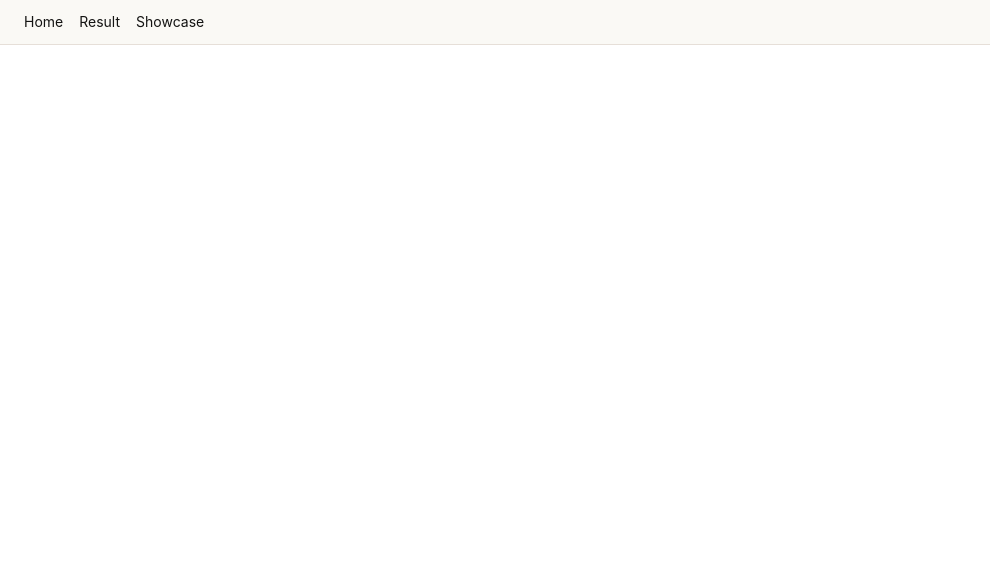
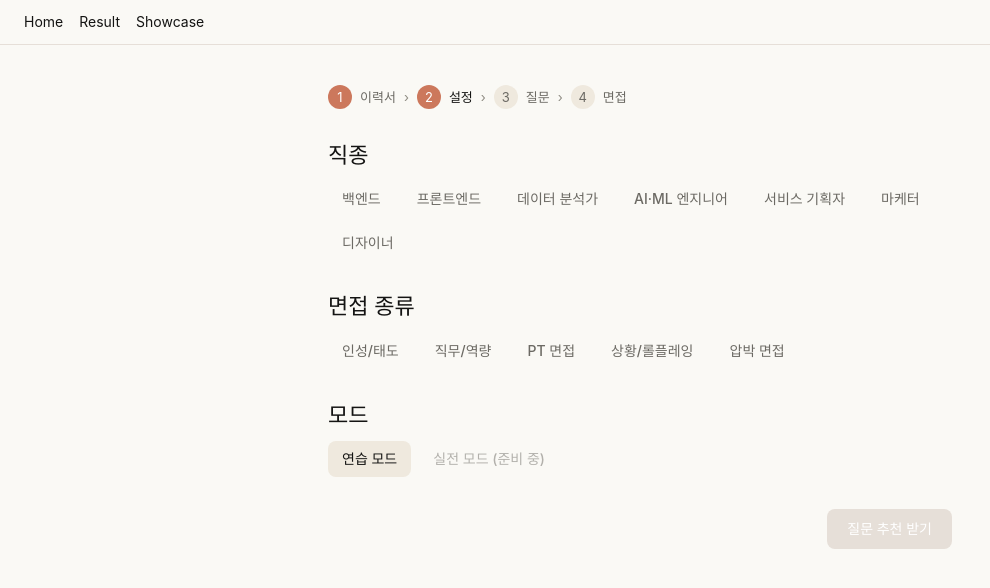
Before and after one commit to Parapara-Sejong/speech-mirror, a React (Vite) app in the folder frontend/: page /setup in a window 1280 px wide. Shown: the top 588 px of the page, without its empty margins (0-990 px from the left). Built offline with nearby package versions, Linux system fonts and the light colour scheme; no server answers; a web font is replaced by a local one.

Commit message:
feat : 직종·면접종류·모드 설정 화면 #10

```diff
--- a/frontend/src/App.tsx
+++ b/frontend/src/App.tsx
@@ -3,6 +3,7 @@ import { BrowserRouter, Link, Route, Routes } from 'react-router-dom';
 import { AnalysisPage } from './pages/AnalysisPage';
 import { HomePage } from './pages/HomePage';
 import { ResultPage } from './pages/ResultPage';
+import { SetupPage } from './pages/SetupPage';
 import { ShowcasePage } from './pages/ShowcasePage';
 import { UploadPage } from './pages/UploadPage';
 
@@ -23,6 +24,7 @@ function App() {
       <Routes>
         <Route path="/" element={<HomePage />} />
         <Route path="/upload" element={<UploadPage />} />
+        <Route path="/setup" element={<SetupPage />} />
         <Route path="/result" element={<ResultPage />} />
         <Route path="/showcase" element={<ShowcasePage />} />
         <Route path="/dev" element={<AnalysisPage />} />
--- /dev/null
+++ b/frontend/src/pages/SetupPage.tsx
@@ -0,0 +1,78 @@
+import { useNavigate } from 'react-router-dom';
+
+import { FlowProgress } from '../components/interview/FlowProgress';
+import { Button } from '../components/ui/Button';
+import { CategoryTab } from '../components/ui/CategoryTab';
+import { recommendQuestions } from '../features/interview/mockQuestions';
+import { useInterviewStore } from '../features/interview/store';
+import { INTERVIEW_TYPES, JOBS } from '../features/interview/types';
+
+export function SetupPage() {
+  const navigate = useNavigate();
+  const job = useInterviewStore((s) => s.job);
+  const interviewType = useInterviewStore((s) => s.interviewType);
+  const mode = useInterviewStore((s) => s.mode);
+  const setJob = useInterviewStore((s) => s.setJob);
+  const setInterviewType = useInterviewStore((s) => s.setInterviewType);
+  const setMode = useInterviewStore((s) => s.setMode);
+  const setRecommended = useInterviewStore((s) => s.setRecommended);
+
+  const ready = job !== '' && interviewType !== '';
+
+  function onProceed() {
+    setRecommended(recommendQuestions(job, interviewType));
+    navigate('/questions');
+  }
+
+  return (
+    <main className="min-h-screen bg-canvas">
+      <div className="mx-auto flex max-w-2xl flex-col gap-8 px-6 py-10">
+        <FlowProgress current={1} />
+
+        <section className="flex flex-col gap-3">
+          <h2 className="text-title-lg font-medium text-ink">직종</h2>
+          <div className="flex flex-wrap gap-2">
+            {JOBS.map((j) => (
+              <CategoryTab key={j} active={job === j} onClick={() => setJob(j)}>
+                {j}
+              </CategoryTab>
+            ))}
+          </div>
+        </section>
+
+        <section className="flex flex-col gap-3">
+          <h2 className="text-title-lg font-medium text-ink">면접 종류</h2>
+          <div className="flex flex-wrap gap-2">
+            {INTERVIEW_TYPES.map((t) => (
+              <CategoryTab
+                key={t.id}
+                active={interviewType === t.id}
+                onClick={() => setInterviewType(t.id)}
+              >
+                {t.label}
+              </CategoryTab>
+            ))}
+          </div>
+        </section>
+
+        <section className="flex flex-col gap-3">
+          <h2 className="text-title-lg font-medium text-ink">모드</h2>
+          <div className="flex gap-2">
+            <CategoryTab active={mode === 'practice'} onClick={() => setMode('practice')}>
+              연습 모드
+            </CategoryTab>
+            <CategoryTab active={false} disabled className="cursor-not-allowed opacity-50">
+              실전 모드 (준비 중)
+            </CategoryTab>
+          </div>
+        </section>
+
+        <div className="flex justify-end">
+          <Button onClick={onProceed} disabled={!ready}>
+            질문 추천 받기
+          </Button>
+        </div>
+      </div>
+    </main>
+  );
+}
```
